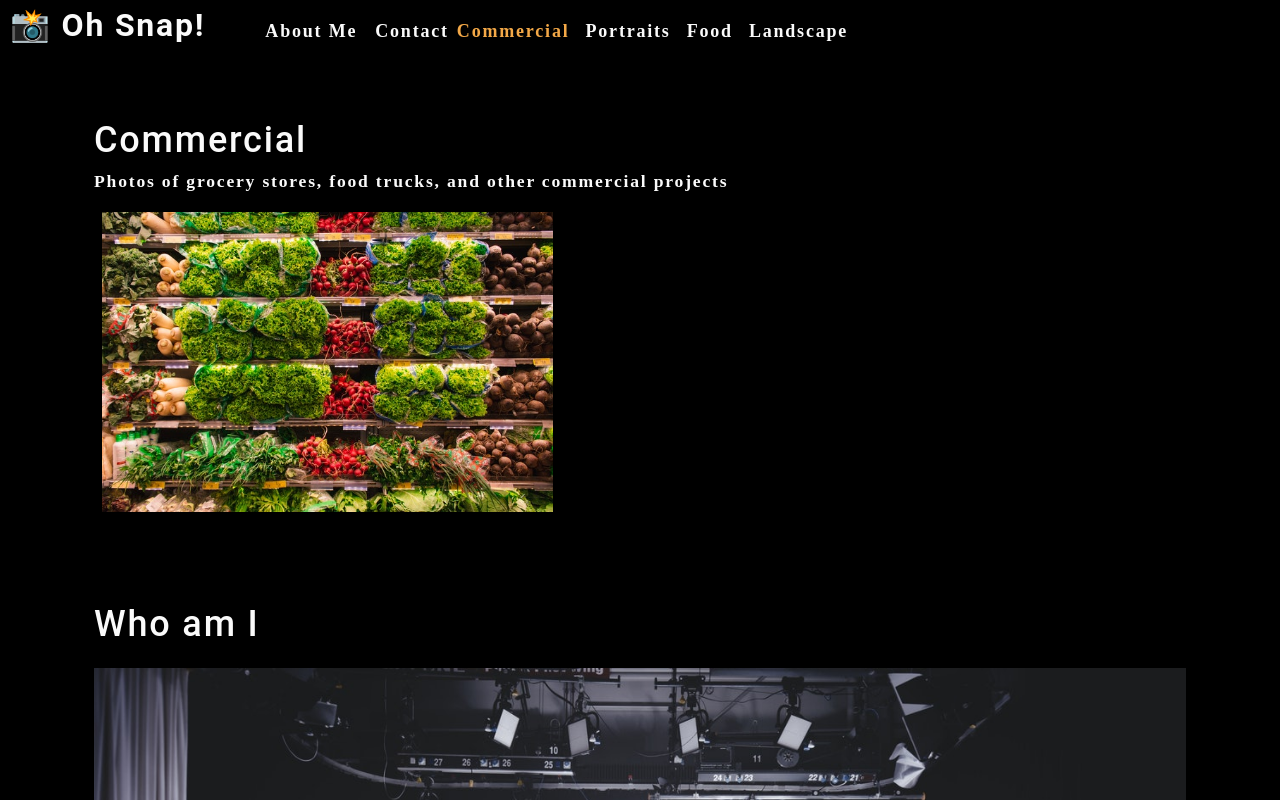
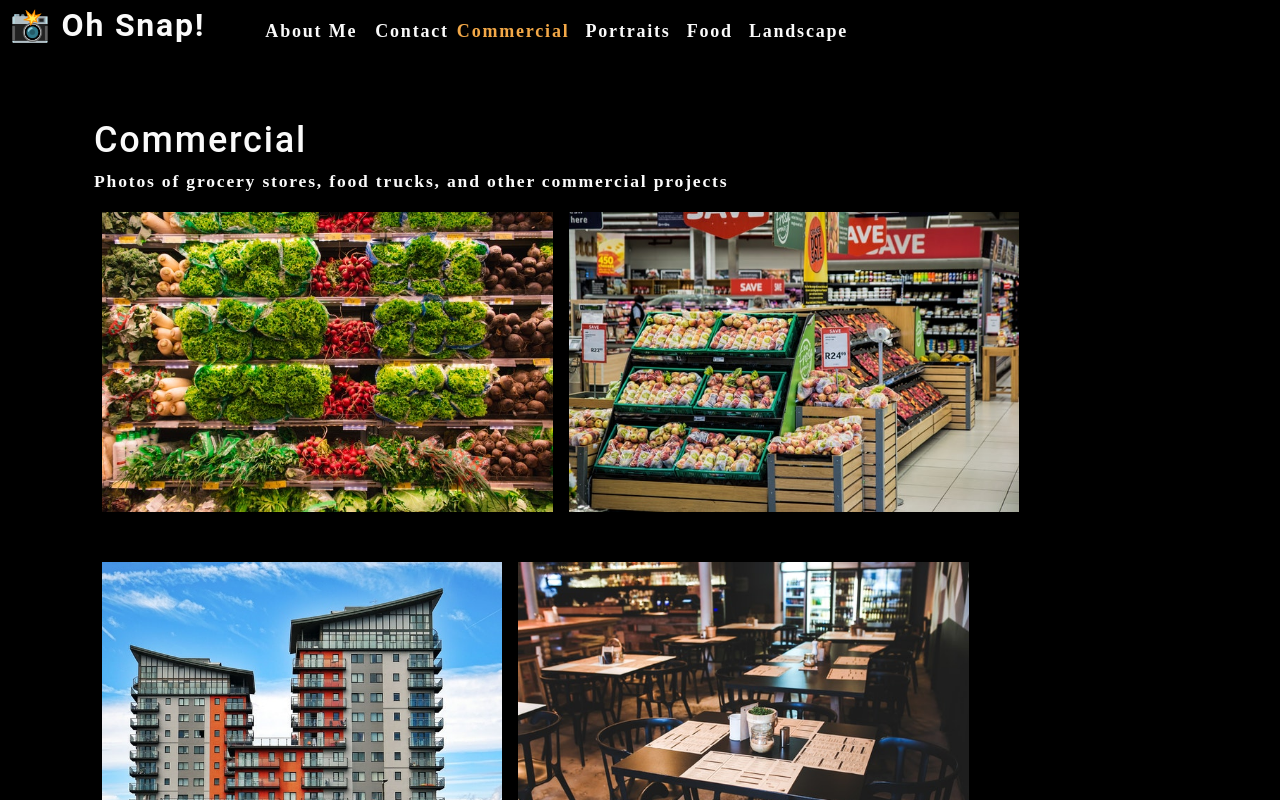
Before and after one commit to sdanyalk/photo-port, a React (Create React App) app: page / in a window 1280 px wide. Shown: the top 800 px of the page. Built offline with nearby package versions, Linux system fonts and the light colour scheme.

Commit message:
fixed Nav tests

```diff
--- a/src/App.js
+++ b/src/App.js
@@ -34,7 +34,7 @@
         currentCategory={currentCategory}
       ></Nav>
       <main>
-        <Gallery></Gallery>
+        <Gallery currentCategory={currentCategory}></Gallery>
         <About></About>
       </main>
     </div>
--- a/src/components/Gallery/index.js
+++ b/src/components/Gallery/index.js
@@ -1,25 +1,15 @@
 import React from 'react';
+import PhotoList from '../PhotoList';
 import { capitalizeFirstLetter } from '../../utils/helpers';
-import photo from '../../assets/small/commercial/0.jpg';
 
-const Gallery = () => {
-    const currentCategory = {
-        name: 'commercial',
-        description:
-            'Photos of grocery stores, food trucks, and other commercial projects',
-    };
+const Gallery = ({ currentCategory }) => {
+    const { name, description } = currentCategory;
 
     return (
         <section>
-            <h1>{capitalizeFirstLetter(currentCategory.name)}</h1>
-            <p>{currentCategory.description}</p>
-            <div className='flex-row'>
-                <img
-                    src={photo}
-                    alt='Commercial Example'
-                    className='img-thumbnail mx-1'
-                />
-            </div>
+            <h1>{capitalizeFirstLetter(name)}</h1>
+            <p>{description}</p>
+            <PhotoList category={currentCategory.name} />
         </section>
     );
 };
--- /dev/null
+++ b/src/components/PhotoList/index.js
@@ -0,0 +1,120 @@
+import React from 'react';
+
+const PhotoList = ({ category }) => {
+    const photos = [
+        {
+            name: 'Grocery aisle',
+            category: 'commercial',
+            description: 'Lorem ipsum dolor sit amet, consectetur adipiscing elit. Nunc ultricie',
+        },
+        {
+            name: 'Grocery booth',
+            category: 'commercial',
+            description: 'Lorem ipsum dolor sit amet, consectetur adipiscing elit. Nunc ultricie',
+        },
+        {
+            name: 'Building exterior',
+            category: 'commercial',
+            description: 'Lorem ipsum dolor sit amet, consectetur adipiscing elit. Nunc ultricie',
+        },
+        {
+            name: 'Restaurant table',
+            category: 'commercial',
+            description: 'Lorem ipsum dolor sit amet, consectetur adipiscing elit. Nunc ultricie',
+        },
+        {
+            name: 'Cafe interior',
+            category: 'commercial',
+            description: 'Lorem ipsum dolor sit amet, consectetur adipiscing elit. Nunc ultricie',
+        },
+        {
+            name: 'Cat green eyes',
+            category: 'portraits',
+            description: 'Lorem ipsum dolor sit amet, consectetur adipiscing elit. Nunc ultricie',
+        },
+        {
+            name: 'Green parrot',
+            category: 'portraits',
+            description: 'Lorem ipsum dolor sit amet, consectetur adipiscing elit. Nunc ultricie',
+        },
+        {
+            name: 'Yellow macaw',
+            category: 'portraits',
+            description: 'Lorem ipsum dolor sit amet, consectetur adipiscing elit. Nunc ultricie',
+        },
+        {
+            name: 'Pug smile',
+            category: 'portraits',
+            description: 'Lorem ipsum dolor sit amet, consectetur adipiscing elit. Nunc ultricie',
+        },
+        {
+            name: 'Pancakes',
+            category: 'food',
+            description: 'Lorem ipsum dolor sit amet, consectetur adipiscing elit. Nunc ultricie',
+        },
+        {
+            name: 'Burrito',
+            category: 'food',
+            description: 'Lorem ipsum dolor sit amet, consectetur adipiscing elit. Nunc ultricie',
+        },
+        {
+            name: 'Scallop pasta',
+            category: 'food',
+            description: 'Lorem ipsum dolor sit amet, consectetur adipiscing elit. Nunc ultricie',
+        },
+        {
+            name: 'Burger',
+            category: 'food',
+            description: 'Lorem ipsum dolor sit amet, consectetur adipiscing elit. Nunc ultricie',
+        },
+        {
+            name: 'Fruit bowl',
+            category: 'food',
+            description: 'Lorem ipsum dolor sit amet, consectetur adipiscing elit. Nunc ultricie',
+        },
+        {
+            name: 'Green river',
+            category: 'landscape',
+            description: 'Lorem ipsum dolor sit amet, consectetur adipiscing elit. Nunc ultricie',
+        },
+        {
+            name: 'Docks',
+            category: 'landscape',
+            description: 'Lorem ipsum dolor sit amet, consectetur adipiscing elit. Nunc ultricie',
+        },
+        {
+            name: 'Panoramic village by sea',
+            category: 'landscape',
+            description: 'Lorem ipsum dolor sit amet, consectetur adipiscing elit. Nunc ultricie',
+        },
+        {
+            name: 'Domestic landscape',
+            category: 'landscape',
+            description: 'Lorem ipsum dolor sit amet, consectetur adipiscing elit. Nunc ultricie',
+        },
+        {
+            name: 'Park bench',
+            category: 'landscape',
+            description: 'Lorem ipsum dolor sit amet, consectetur adipiscing elit. Nunc ultricie',
+        },
+    ];
+
+    const currentPhotos = photos.filter((photo) => (photo.category === category));
+
+    return (
+        <div className='flex-row'>
+            {
+                currentPhotos.map((image, i) => (
+                    <img
+                        src={require(`../../assets/small/${category}/${i}.jpg`)}
+                        alt={image.name}
+                        className='img-thumbnail mx-1'
+                        key={image.name}
+                    />
+                ))
+            }
+        </div>
+    );
+};
+
+export default PhotoList;
```
Also changed, not shown: 2 other files (tests, documents, lock files or other folders).
